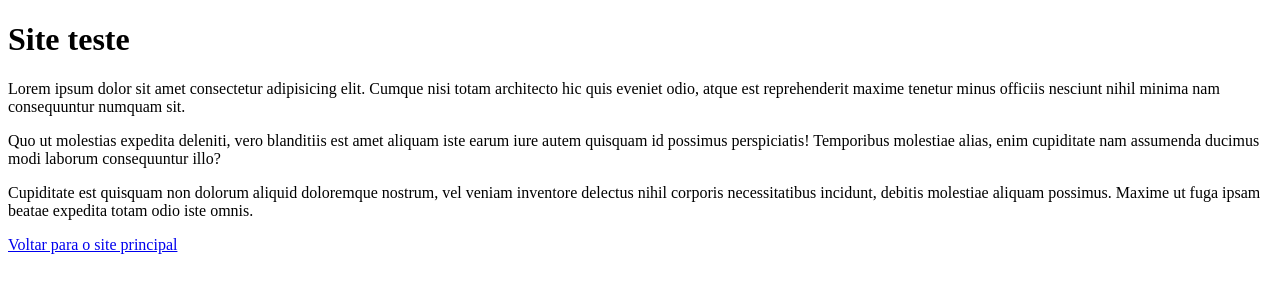
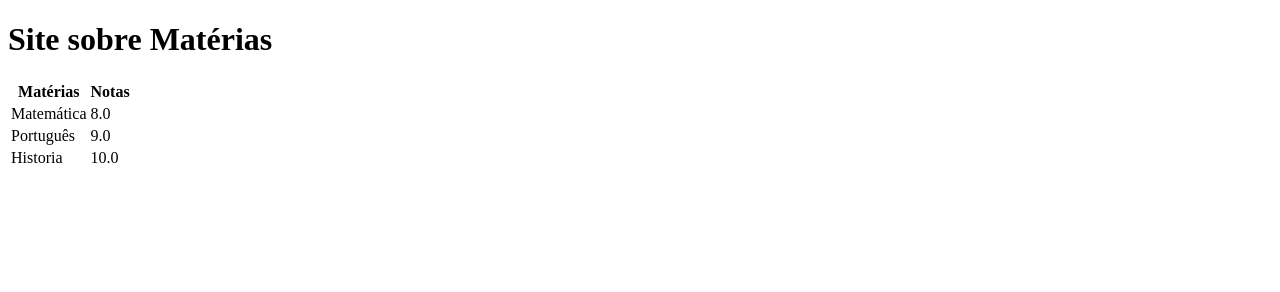
Before and after one commit to Gustavo2564643/Primeiro-Site, a plain HTML site: page teste.html in a window 1280 px wide. Drawn offline with Linux system fonts and the light colour scheme.

Commit message:
Primeiro commit

```diff
--- a/teste.html
+++ b/teste.html
@@ -3,13 +3,47 @@
 <head>
     <meta charset="UTF-8">
     <meta name="viewport" content="width=device-width, initial-scale=1.0">
-    <title>Outro site</title>
+    <title> Matérias </title>
 </head>
 <body>
-   <h1> Site teste </h1>
-   <p>Lorem ipsum dolor sit amet consectetur adipisicing elit. Cumque nisi totam architecto hic quis eveniet odio, atque est reprehenderit maxime tenetur minus officiis nesciunt nihil minima nam consequuntur numquam sit.</p>
-   <p>Quo ut molestias expedita deleniti, vero blanditiis est amet aliquam iste earum iure autem quisquam id possimus perspiciatis! Temporibus molestiae alias, enim cupiditate nam assumenda ducimus modi laborum consequuntur illo?</p>
-   <p>Cupiditate est quisquam non dolorum aliquid doloremque nostrum, vel veniam inventore delectus nihil corporis necessitatibus incidunt, debitis molestiae aliquam possimus. Maxime ut fuga ipsam beatae expedita totam odio iste omnis.</p>
-   <a href="index.html" target="_blank">Voltar para o site principal </a>
+   <h1> Site sobre Matérias </h1>
+
+
+ <table>
+    <tr>
+        <th> Matérias </th>
+
+        <th> Notas </th>
+
+    </tr>
+
+    <tr>
+    <td> Matemática </td>
+    <td>8.0</td>
+
+    </tr>
+
+    <tr>
+        <td> Português </td>
+        <td>9.0</td>
+
+
+
+    </tr>
+
+    <tr>
+        <td>Historia</td>
+        <td>10.0</td>
+
+
+
+    </tr>
+
+ </table>
+
+
+
+
+
 </body>
 </html>
```
Also changed, not shown: index.html (+2 -1 lines).
